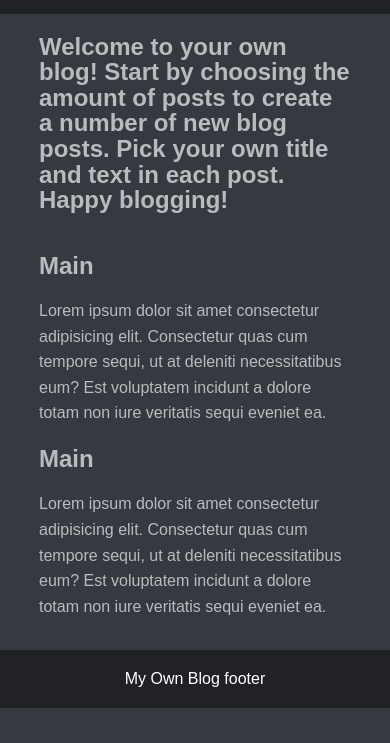
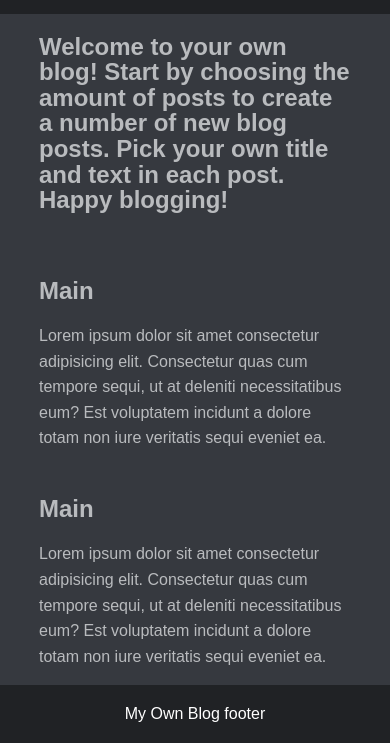
Before and after one commit to jensgost/Inl-mningsuppgift1_JS, a plain HTML site: page index.html in a window 390 px wide. Shown: the part 136-879 px from the top of the page. Before the commit the page ends 844 px from the top, so only its background shows below. Drawn offline with Linux system fonts and the light colour scheme.

Commit message:
Börjat med .js kod

```diff
--- a/CSS/style.css
+++ b/CSS/style.css
@@ -1,4 +1,4 @@
-html, body {
+body {
     height: 100%; /* för footer */
 }
 
@@ -9,15 +9,15 @@ body{
     font-size: 16px;
     line-height: 1.6em;
     margin:0;
-    display: flex;
-    flex-direction: column;
+    display: flex; /* för footer */
+    flex-direction: column; /* för footer */
 }
 
 .container{
     width: 80%;
     margin:auto;
     overflow:hidden;
-    flex: 1 0 auto;
+    flex: 1 0 auto; /* för footer */
 }
 
 #main-header{
@@ -31,18 +31,21 @@ body{
     width: 50px;
 }
 
+#hero{
+    padding-bottom: 0;
+}
+
+#main h1{
+    padding-top: 25px;
+}
+
 #main-footer{
     background-color:#202225;
     color:#ffffff;
     text-align: center;
     width: 100%;
-    flex-shrink: 0;
+    flex-shrink: 0; /* för footer */
 }
 
-/* mobilanpassat, uttökar så main täcker hela skärmen*/
-@media(max-width:600px){
-    #main{
-        width: 100%;
-        float:none;
-    }
-}
+/* lägg ev till media queries för mobilanpassning.
+tänker främst på att texten ska ha width 100%, så att hela skärmen används */
--- a/JS/main.js
+++ b/JS/main.js
@@ -11,3 +11,19 @@ Fel: <script> src="js/main.js"</script>
 Rätt: <script src="js/main.js"></script>
 
 */
+
+const inputNumber = document.getElementById("input-number").addEventListener('click', function());
+
+function
+
+/*
+för att varannan post ska få olika färger
+
+const odd = document.querySelectorAll('    :nth-child(odd)');
+const even = document.querySelectorAll('   :nth-child(even)');
+
+for(var i = 0; i < odd.length; i++){
+    odd[i].style.backgroundColor = '    ';
+    even[i]style.backgroundColor = '    ';
+}
+*/
```
